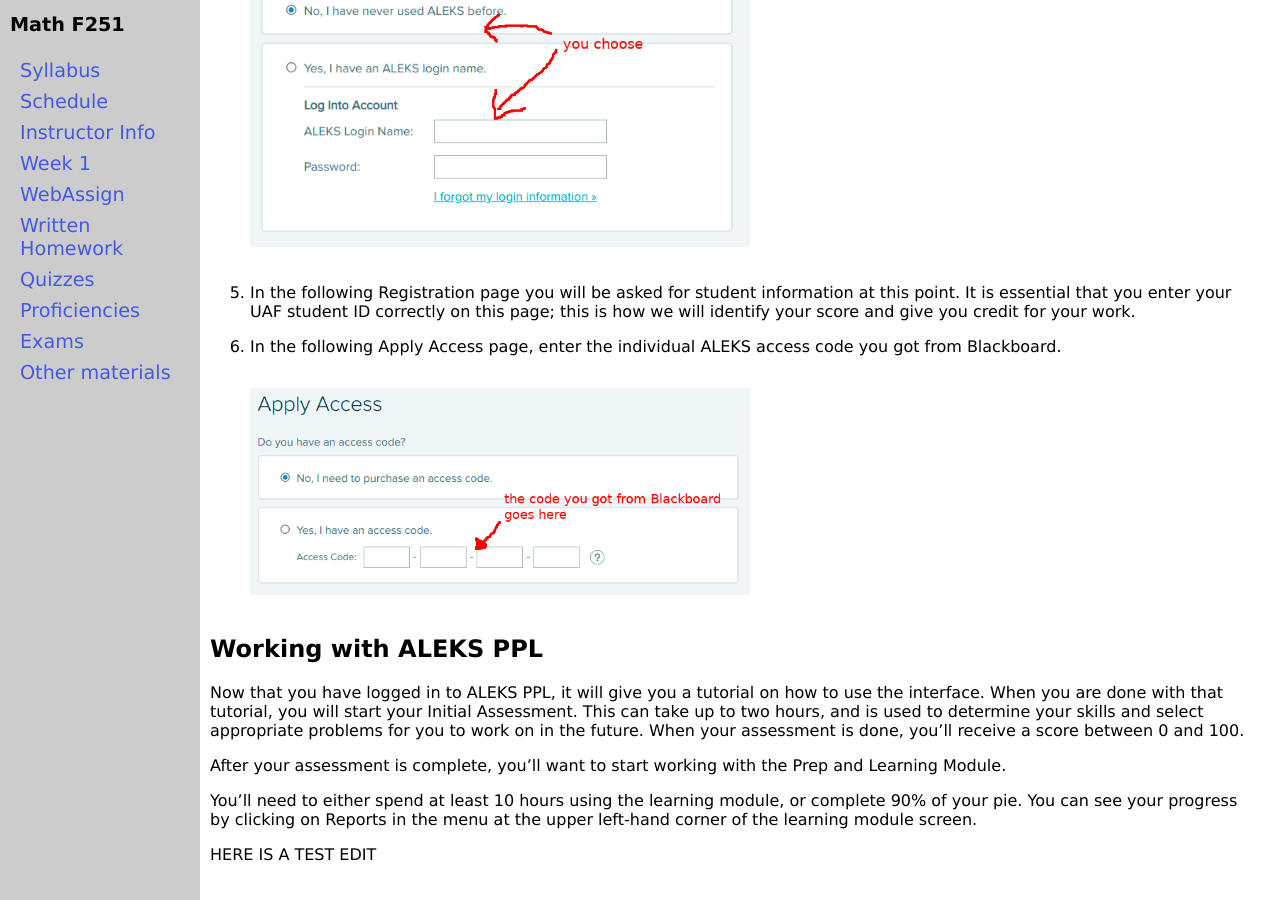
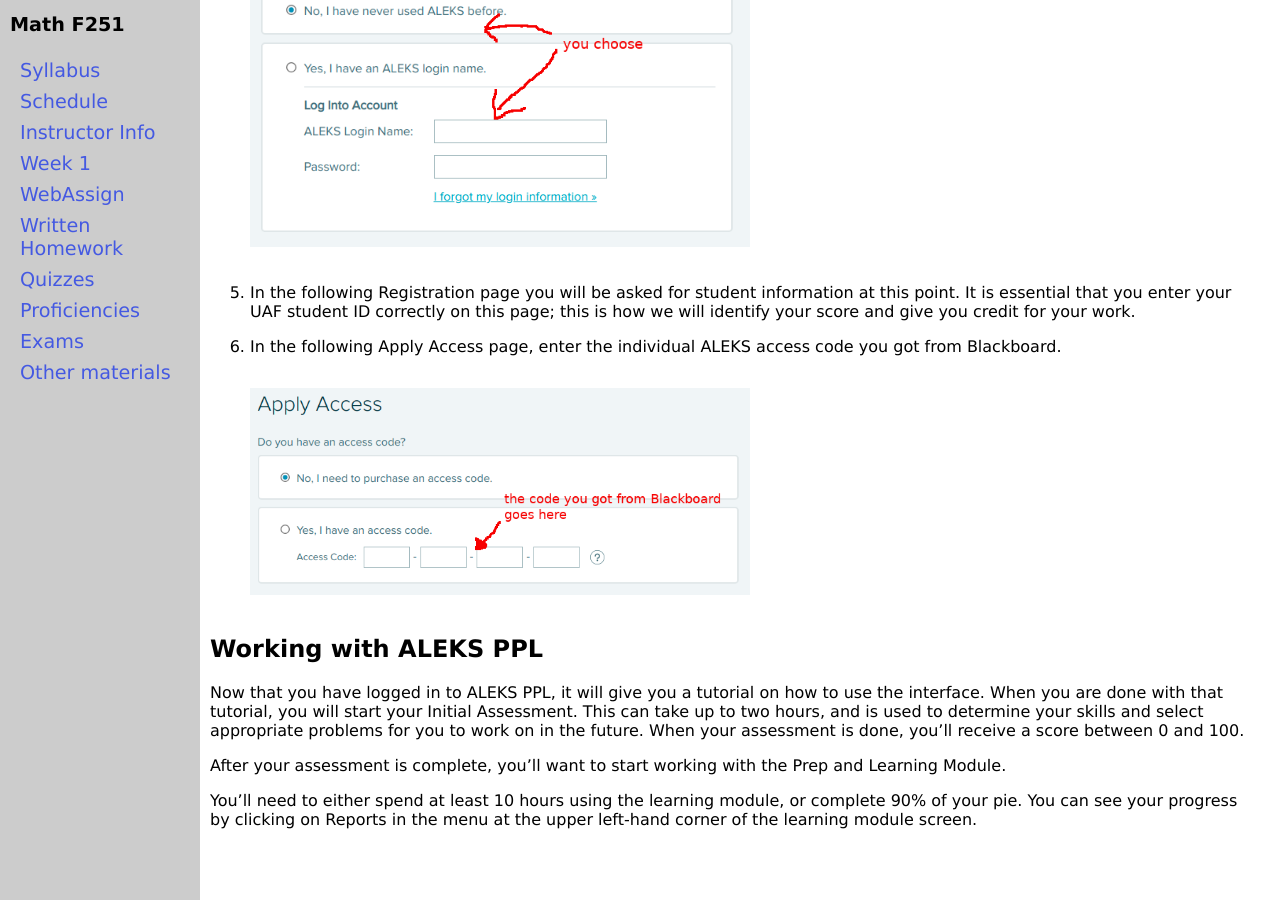
Before and after one commit to uaf-math/calc1, a Jekyll site: the page built from week1.md, in a window 1280 px wide and 900 px high, scrolled down 1627 px. Built offline with Jekyll 4.4.1, drawn with Linux system fonts in a browser that asks for light colours.

Commit message:
undo test edit in last commit

```diff
--- a/week1.md
+++ b/week1.md
@@ -62,5 +62,3 @@
 After your assessment is complete, you'll want to start working with the Prep and Learning Module.
 
 You'll need to either spend at least 10 hours using the learning module, or complete 90% of your pie.  You can see your progress by clicking on Reports in the menu at the upper left-hand corner of the learning module screen.
-
-HERE IS A TEST EDIT
```
